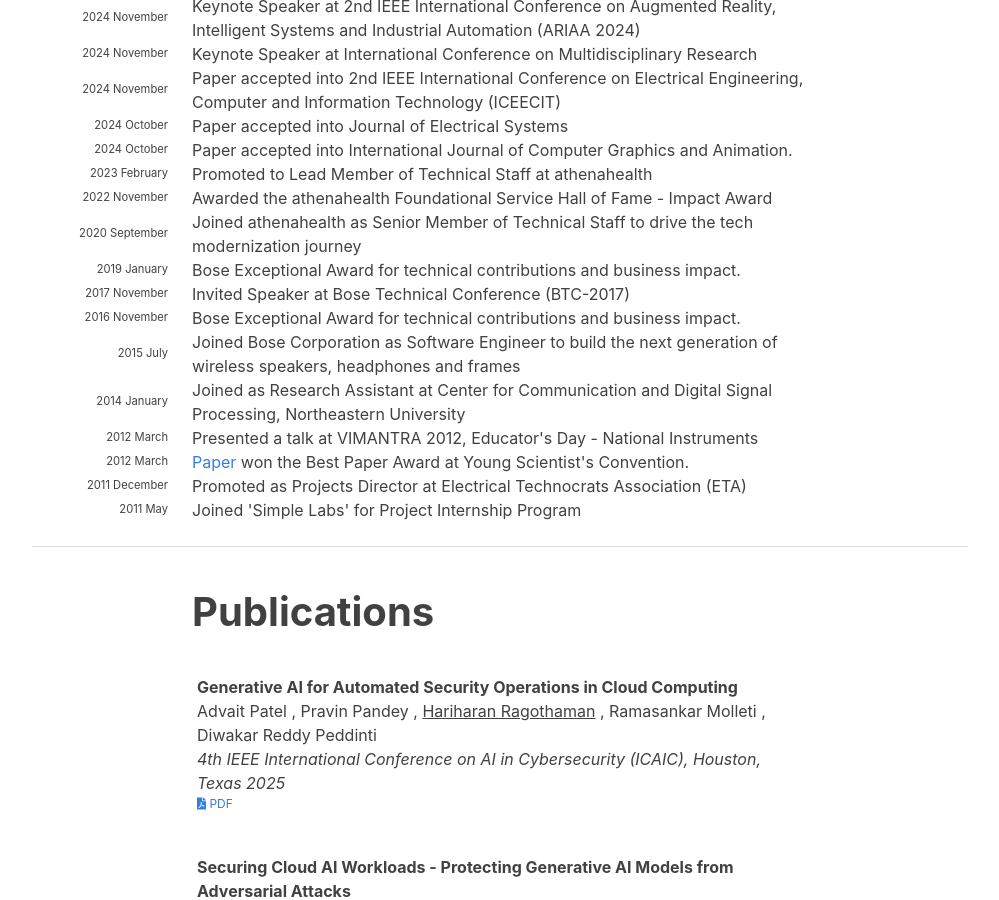
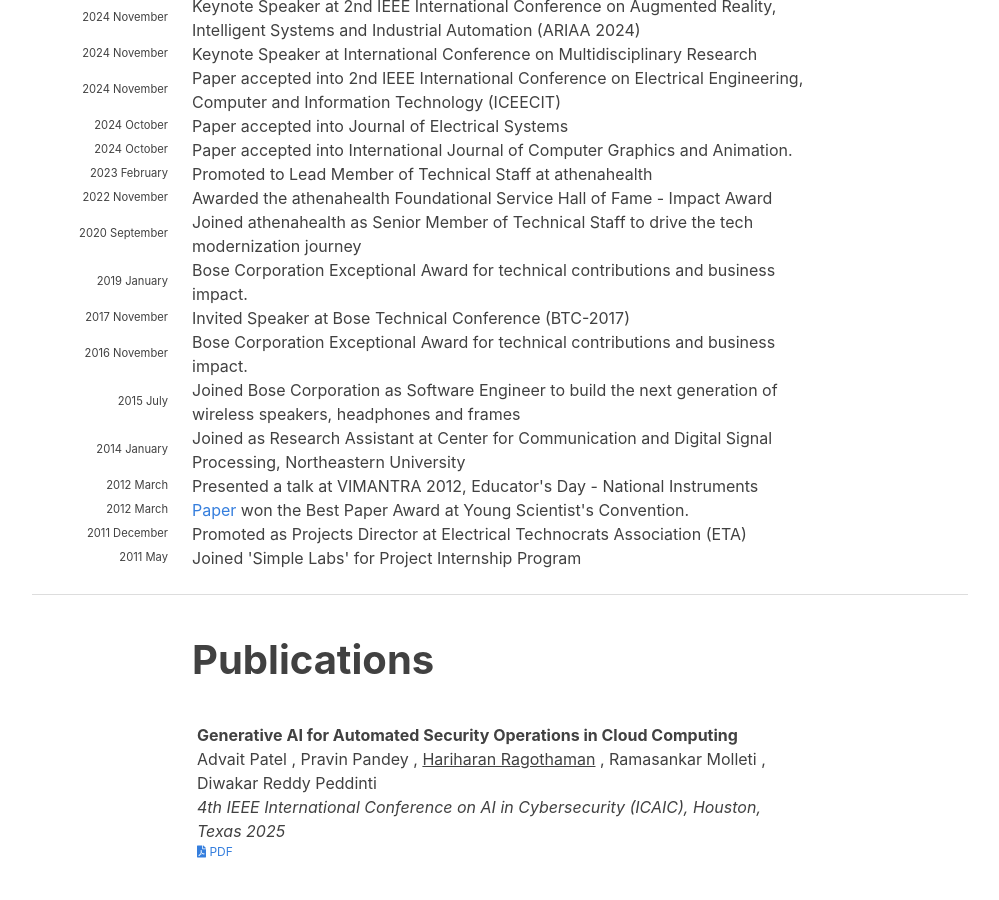
Before and after one commit to hariharanragothaman/hariharanragothaman.github.io, a Jekyll site: the page built from index.md, in a window 1280 px wide and 900 px high, scrolled down 1108 px. Shown: the whole window, without its empty margins (140-1139 px from the left). Built offline with Jekyll 4.4.1, drawn with Linux system fonts in a browser that asks for light colours; nearby versions of some CDN libraries; some web fonts are replaced.

Commit message:
Polishes and Updates

```diff
--- a/_data/news.yaml
+++ b/_data/news.yaml
@@ -60,7 +60,7 @@
 
 - year: 2019
   year-extra: January
-  description: Bose Exceptional Award for technical contributions and business impact.
+  description: Bose Corporation Exceptional Award for technical contributions and business impact.
 
 - year: 2017
   year-extra: November
@@ -68,7 +68,7 @@
 
 - year: 2016
   year-extra: November
-  description: Bose Exceptional Award for technical contributions and business impact.
+  description: Bose Corporation Exceptional Award for technical contributions and business impact.
 
 - year: 2015
   year-extra: July
```
